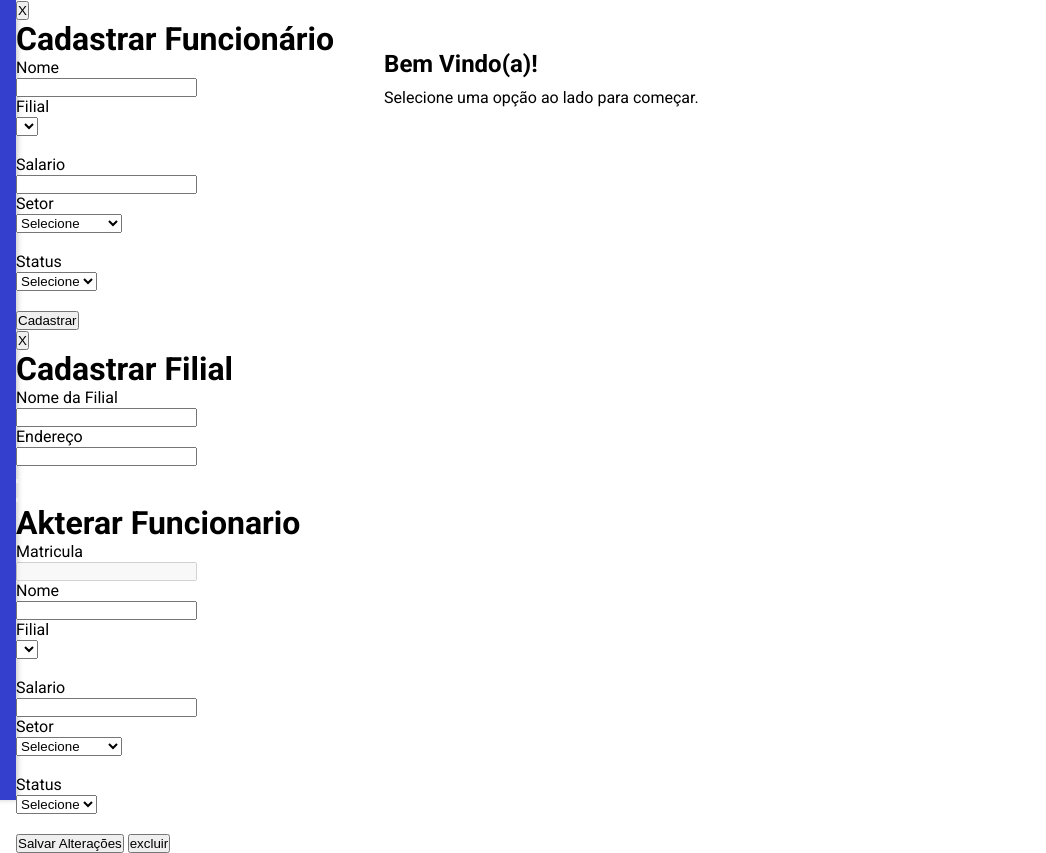
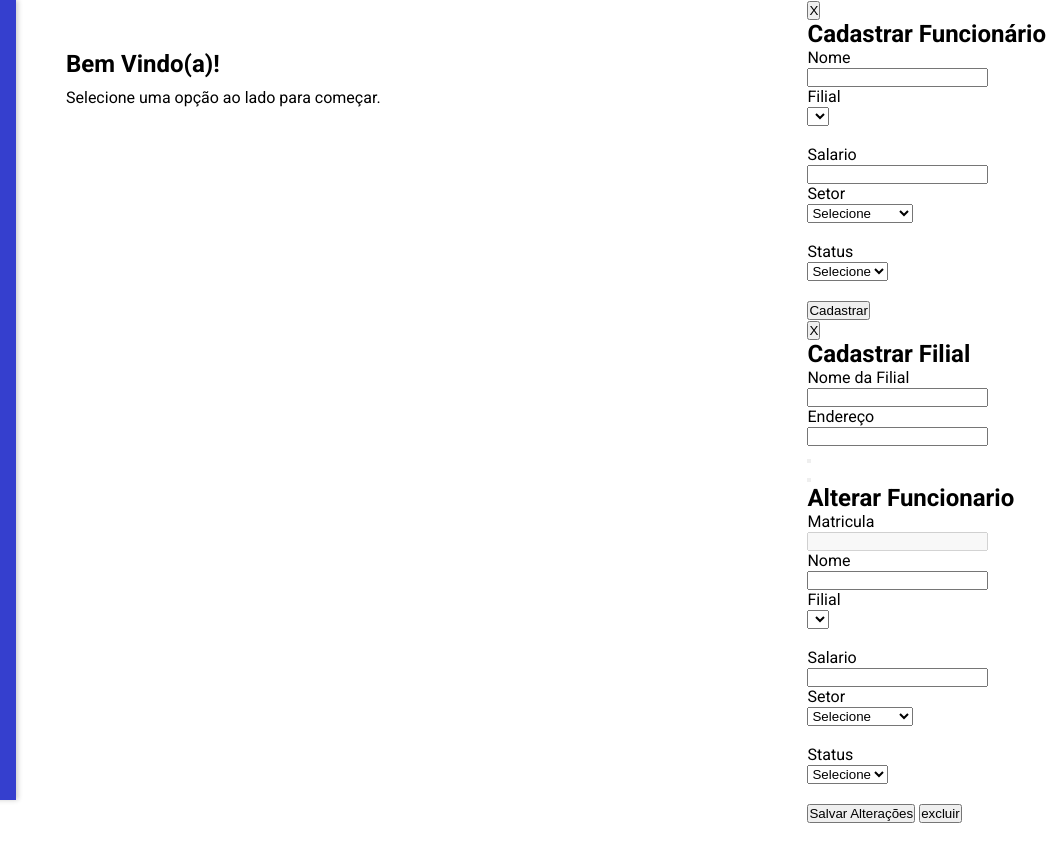
Before and after one commit to JulioSbto/Atividade_Avaliativa03, a website: page privado/index.html in a window 1280 px wide. Shown: the full height of the page, 234-1280 px from the left. After the commit the page ends 823 px from the top, so only its background shows below. Drawn offline with nearby package versions, Linux system fonts and the light colour scheme; files that its build step writes are made by us from their sources; files whose address does not match are found by name.

Commit message:
v1.1
correção de organização e identação do código.

```diff
--- a/package.json
+++ b/package.json
@@ -10,6 +10,7 @@
   "author": "",
   "license": "ISC",
   "dependencies": {
+    "atividade_avaliativa03": "file:",
     "cors": "^2.8.5",
     "express": "^5.1.0",
     "express-session": "^1.18.1",
--- a/privado/index.html
+++ b/privado/index.html
@@ -45,9 +45,16 @@
         </li>
       </ul>
     </div>
+
+    <main id="main-content">
+      <h2>Bem Vindo(a)!</h2>
+      <p>Selecione uma opção ao lado para começar.</p>
+    </main>
+
 <!-- cadastrar funcionario-->
+
     <div id="tela_escura">
-        <div id="cad_funcionario">
+      <section id="cad_funcionario">
         <button id="btn_fechar_cad">X</button>
         <h1>Cadastrar Funcionário</h1>
         Nome <br>
@@ -70,11 +77,11 @@
             <option value="Ativo">Ativo</option>
         </select> <br><br>
         <button id="btn_cadastrar">Cadastrar</button>
-        </div>
-
+      </section>
 
 <!-- cadastrar filial-->
-        <div id="cad_filial">
+
+      <section id="cad_filial">
         <button id="btn_fechar_filial">X</button>
         <h1>Cadastrar Filial</h1>
         Nome da Filial <br>
@@ -82,23 +89,23 @@
         Endereço <br>
         <input type="text" id="cad_endereco"> <br>
         <button id="cadadastrar_filial"></button>
-        </div>
+      </section>
 
 <!-- alterar funcionario-->
 
-        <div id="alt_func">
+      <section id="alt_func">
         <button id="btn_fechar_alt"></button>
-            <h1>Akterar Funcionario</h1>
+        <h1>Alterar Funcionario</h1>
         Matricula <br>
         <input type="text" id="caixa_id" disabled> <br>
         Nome <br>
         <input type="text" id="caixa_nome2"> <br>
         Filial <br>
-            <select id="caixa_filial"></select> <br><br>
+        <select id="caixa_filial2"></select> <br><br>
         Salario <br>
         <input type="text" id="caixa_salario"> <br>
         Setor <br>
-            <Select id="caixa_setor">
+        <Select id="caixa_setor2">
           <option value="">Selecione</option>
           <option value="Administrativo">Administrativo</option>
           <option value="Financeiro">Financeiro</option>
@@ -112,13 +119,8 @@
         </select> <br><br>
         <button id="btn_salv_alt">Salvar Alterações</button>
         <button id="excluir">excluir</button>
-        </div>
+      </section>
 
       </div>
-    </div>
-    <main id="main-content">
-      <h2>Bem Vindo(a)!</h2>
-      <p>Selecione uma opção ao lado para começar.</p>
-    </main>
   </body>
 </html>
--- a/publico/style.css
+++ b/publico/style.css
@@ -178,7 +178,7 @@ body {
 
 /* Logout.html*/
 
-#logoutContainer{
+#logoutContainer {
   display: flex;
   flex-direction: column;
   align-items: center;
```
Also changed, not shown: 1 other file. Lines whose indentation alone changed are shown as unchanged.
